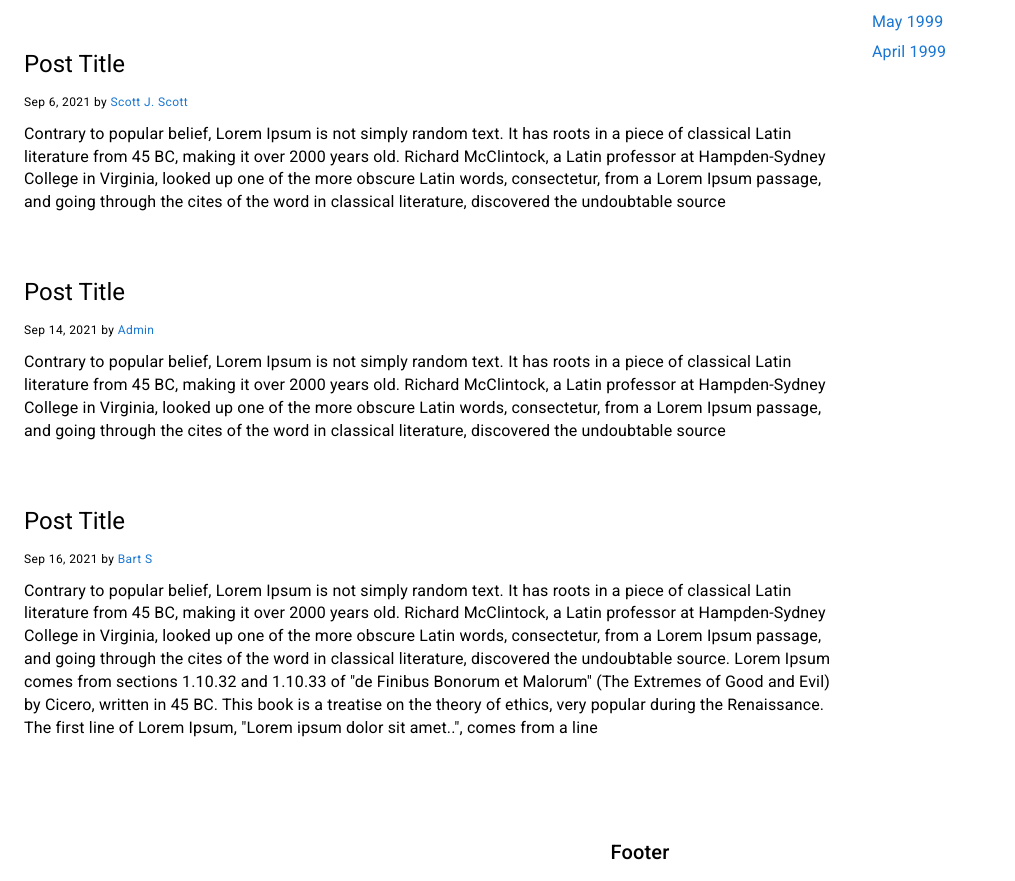
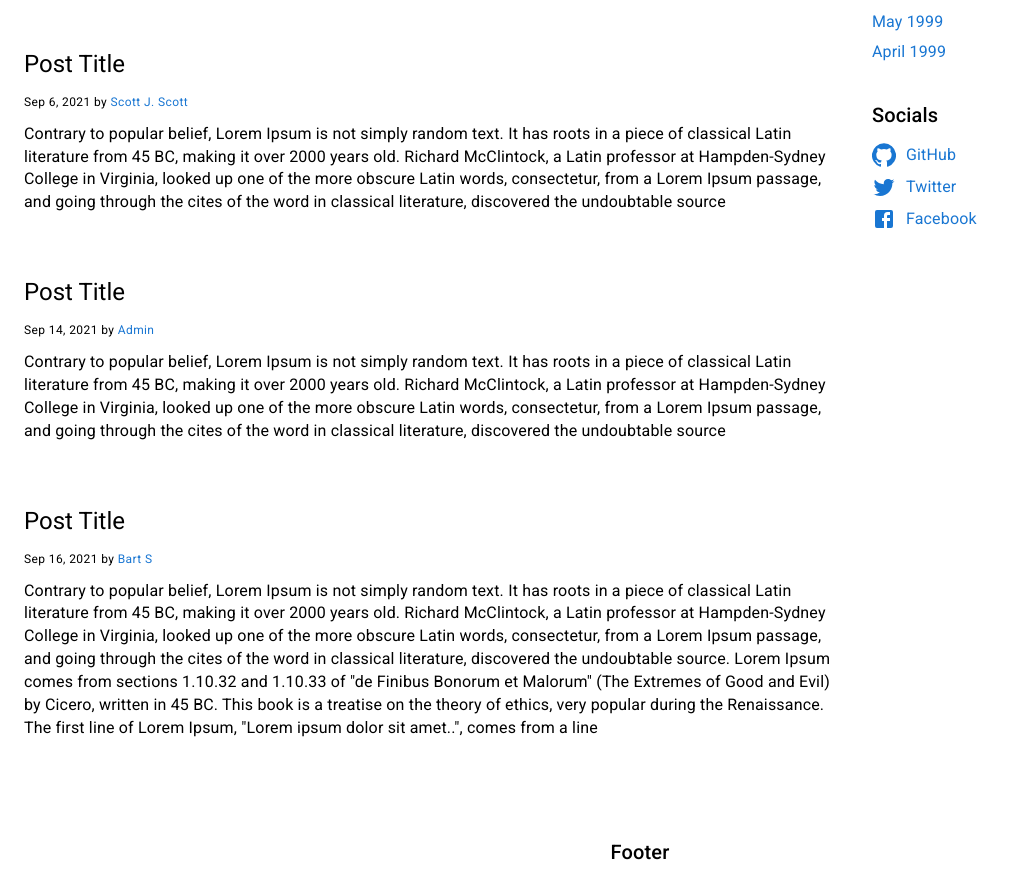
Before and after one commit to IlyaKrapivnoy/material_ui_responsive_site_2, a React (Create React App) app: page / in a window 1280 px wide. Shown: the part 1249-2130 px from the top of the page, without its empty margins (0-1015 px from the left). Built offline with nearby package versions, Linux system fonts and the light colour scheme.

Commit message:
sidebar is done

```diff
--- a/src/components/Sidebar.jsx
+++ b/src/components/Sidebar.jsx
@@ -1,4 +1,7 @@
 import { Link, makeStyles, Paper, Typography } from '@material-ui/core';
+import GitHubIcon from '@material-ui/icons/GitHub';
+import TwitterIcon from '@material-ui/icons/Twitter';
+import FacebookIcon from '@material-ui/icons/Facebook';
 
 const useStyles = makeStyles((theme) => ({
     sidebar: {
@@ -18,7 +21,7 @@ const useStyles = makeStyles((theme) => ({
     archives: {
         margin: '32px 0',
     },
-    archiveTitle: {
+    sidebarTitle: {
         marginBottom: 8,
     },
     linksList: {
@@ -28,6 +31,19 @@ const useStyles = makeStyles((theme) => ({
     linksListItem: {
         padding: '3px 0',
         color: '#1976d2',
+    },
+    socialList: {
+        display: 'flex',
+        flexDirection: 'column',
+    },
+    socialListItem: {
+        display: 'flex',
+        alignItems: 'center',
+        padding: '4px 0',
+        color: '#1976d2',
+    },
+    socialIcon: {
+        marginRight: 10,
     },
 }));
 
@@ -49,7 +65,7 @@ const Sidebar = ({ links }) => {
             </Paper>
 
             <div className={classes.archives}>
-                <Typography variant='h6' className={classes.archiveTitle}>
+                <Typography variant='h6' className={classes.sidebarTitle}>
                     Archives
                 </Typography>
                 {links.map((link) => (
@@ -64,6 +80,38 @@ const Sidebar = ({ links }) => {
                     </Typography>
                 ))}
             </div>
+
+            <div className={classes.socials}>
+                <Typography variant='h6' className={classes.sidebarTitle}>
+                    Socials
+                </Typography>
+                <Typography className={classes.socialList}>
+                    <Link
+                        href='#'
+                        onClick={preventDefault}
+                        className={classes.socialListItem}
+                    >
+                        <GitHubIcon className={classes.socialIcon} />
+                        GitHub
+                    </Link>
+                    <Link
+                        href='#'
+                        onClick={preventDefault}
+                        className={classes.socialListItem}
+                    >
+                        <TwitterIcon className={classes.socialIcon} />
+                        Twitter
+                    </Link>
+                    <Link
+                        href='#'
+                        onClick={preventDefault}
+                        className={classes.socialListItem}
+                    >
+                        <FacebookIcon className={classes.socialIcon} />
+                        Facebook
+                    </Link>
+                </Typography>
+            </div>
         </div>
     );
 };
```
